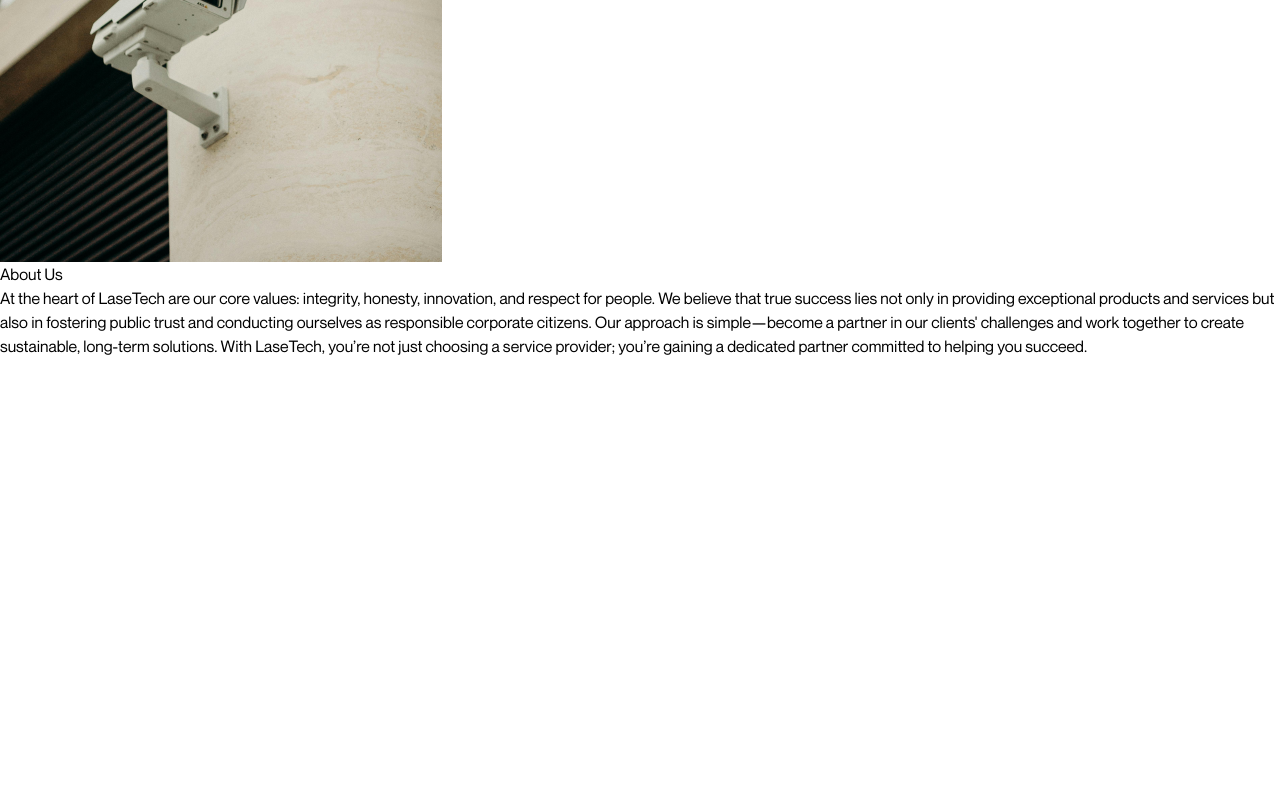
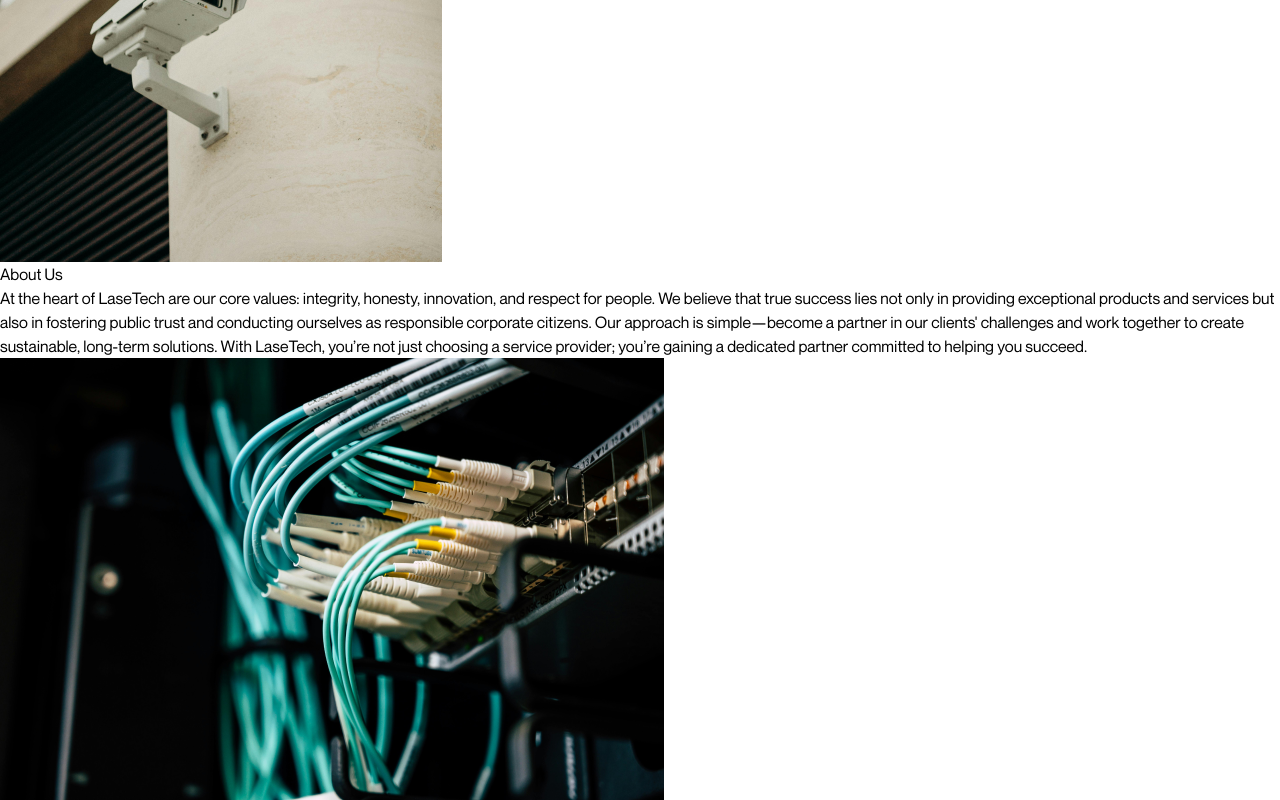
Before and after one commit to love-to-code108/LaseTek, a React (Vite) app: page / in a window 1280 px wide. Shown: the part 1044-1844 px from the top of the page. Before the commit the page ends 1402 px from the top, so only its background shows below. Built offline with nearby package versions, Linux system fonts and the light colour scheme.

Commit message:
the about us section is complete for the desktop version of the website

```diff
--- a/src/App.jsx
+++ b/src/App.jsx
@@ -2,6 +2,7 @@ import "./App.css";
 import logo from "./assets/Vector-1.svg"
 import HeroSectionImg1 from "./assets/networking2 1.png"
 import HeroSectionImg2CCTV from "./assets/cctv4 1.png"
+import aboutUsSectionImg from "./assets/networking8 1.png"
 
 
 
@@ -126,22 +127,25 @@ function App() {
 
 
 
+
+
+
       {/* ABOUT US SECTION */}
-        <div>
+        <div className="flex items-center justify-between py-20 px-20 relative ">
 
           {/*ABOUT US SECTION WRITING SUPER BOX */}
-          <div>
+          <div className=" w-[45rem]">
 
 
             {/* HEADING */}
-            <div>
-              <h1>About <span>Us</span></h1>
+            <div className=" mb-2">
+              <h1 className=" text-5xl font-bold">About <span className=" text-[#383DAD]">Us</span></h1>
             </div>
 
 
             {/* THE TEXT SECTION */}
             <div>
-              <p>At the heart of LaseTech are our core values: integrity, honesty, innovation, and respect for people. We believe that true success lies not only in providing exceptional products and services but also in fostering public trust and conducting ourselves as responsible corporate citizens.
+              <p className=" text-xl">At the heart of LaseTech are our core values: integrity, honesty, innovation, and respect for people. We believe that true success lies not only in providing exceptional products and services but also in fostering public trust and conducting ourselves as responsible corporate citizens.
               Our approach is simple—become a partner in our clients' challenges and work together to create sustainable, long-term solutions. With LaseTech, you’re not just choosing a service provider; you’re gaining a dedicated partner committed to helping you succeed.</p>
             </div>
 
@@ -149,9 +153,18 @@ function App() {
 
 
           {/* ABOUT US SECTION PICTURE 1 */}
+          <div>
+            <img src={aboutUsSectionImg} alt="" />
+          </div>
+
+        </div>
 
 
-        </div>
+
+
+
+
+
 
 
 
@@ -160,10 +173,24 @@ function App() {
       <div>
 
         {/* SERVICES SECTION WRITING SUPER BOX */}
+        <div>
+
+
+          {/* HEADING */}
+
+
+          {/* OTHER TEXT */}
+
+
+
+        </div>
+
 
 
         {/* GRID FOR CARDS */}
+        <div>
 
+        </div>
 
       </div>
 
```
Also changed, not shown: src/assets/networking8 1.png.
